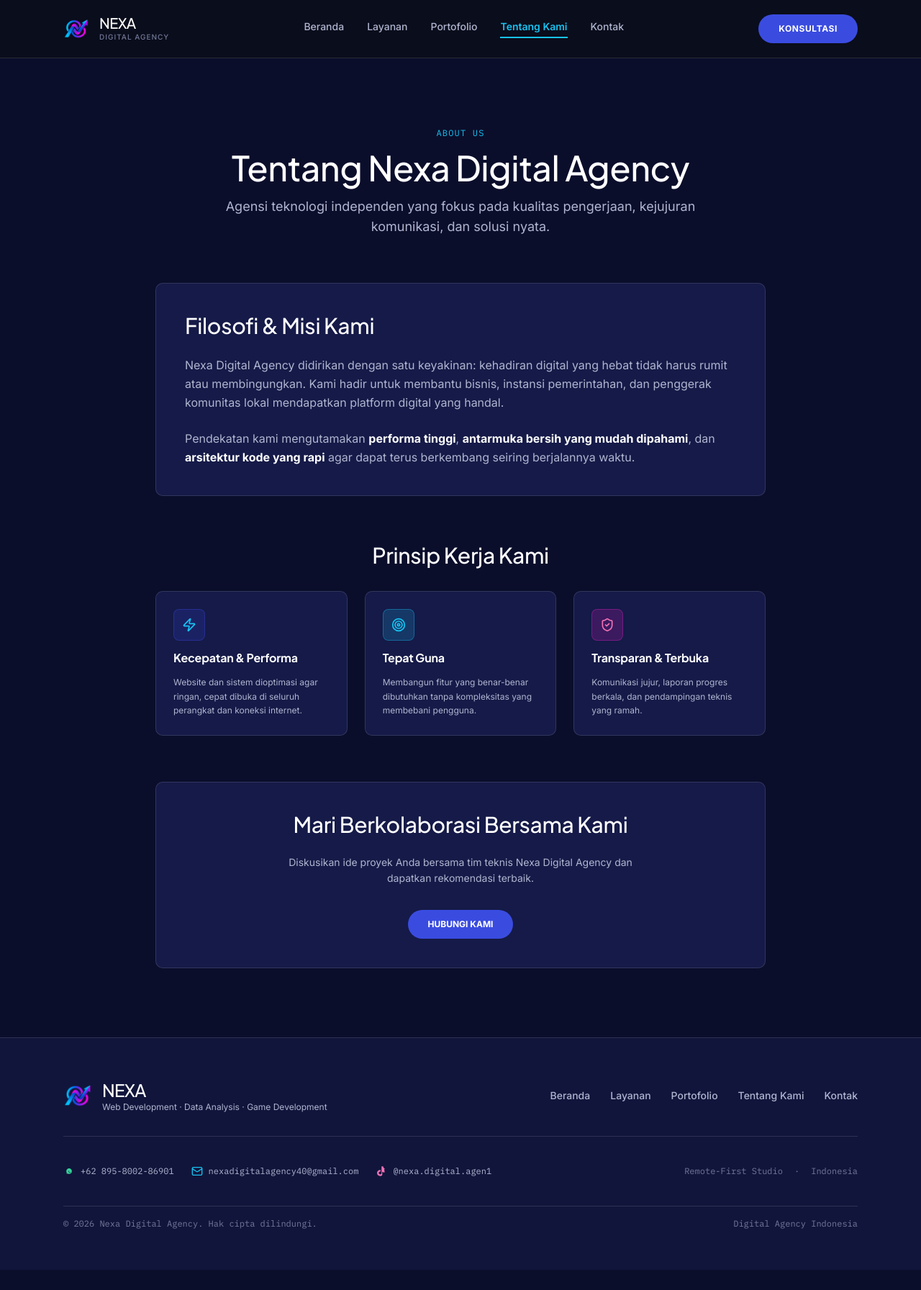
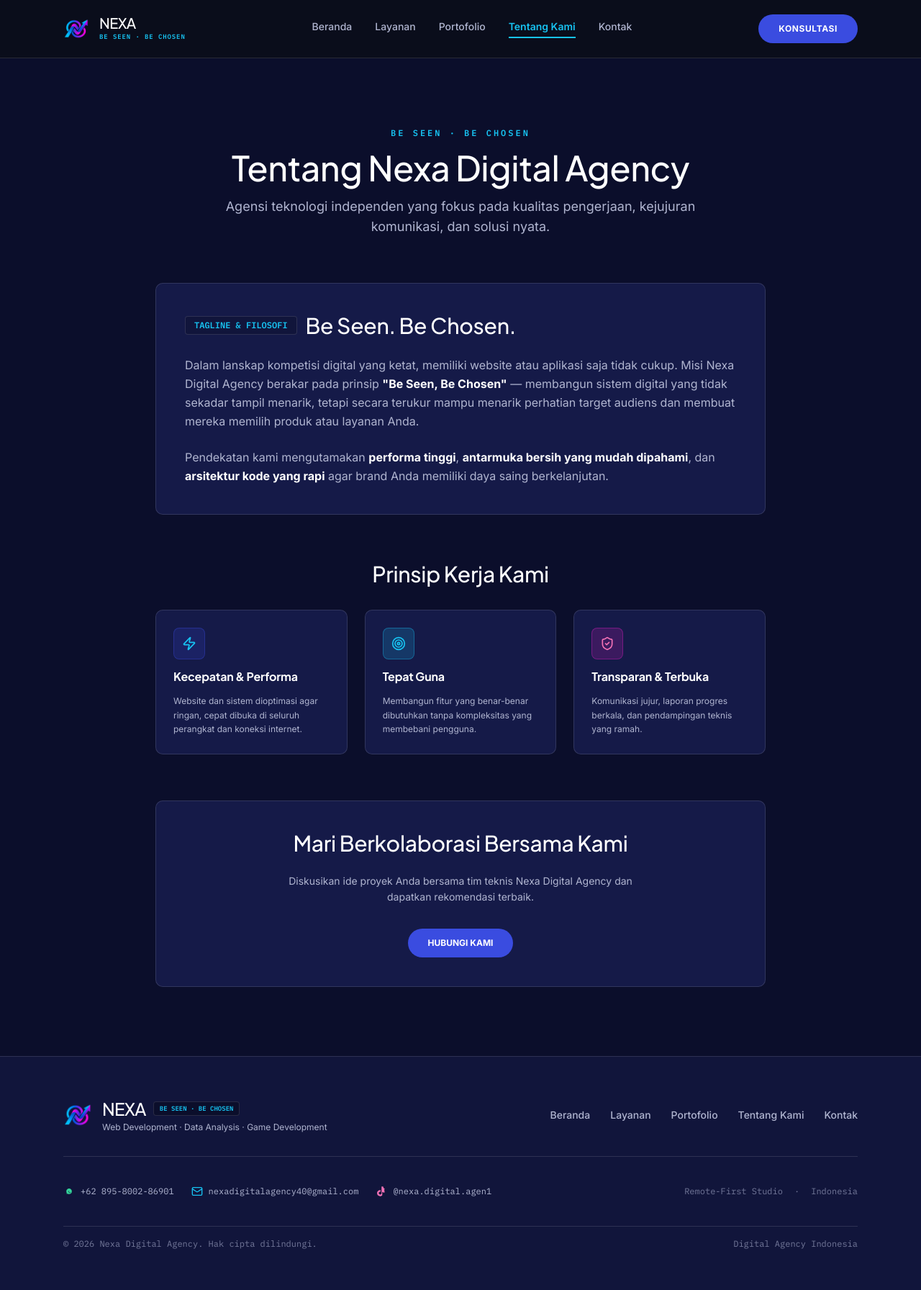
Before and after one commit to imanyunar/nexa-company, a Vue app: page /tentang in a window 1280 px wide. Shown: the whole page at 72% size. Before the commit the page ends 1764 px from the top, so only its background shows below. Built offline with nearby package versions, Linux system fonts and the light colour scheme; a web font is replaced by a local one.

Commit message:
feat(branding): integrate official tagline 'Be Seen · Be Chosen' across Navbar, Hero, About philosophy, CTA band, and Footer

```diff
--- a/src/components/Footer.vue
+++ b/src/components/Footer.vue
@@ -5,8 +5,11 @@
         <div class="flex items-center gap-3.5">
           <img src="/assets/logo.png" alt="Nexa Logo" class="w-10 h-10 object-contain" />
           <div>
-            <div class="font-display font-light text-2xl text-white tracking-tight">NEXA</div>
-            <div class="text-xs t-muted">Web Development · Data Analysis · Game Development</div>
+            <div class="flex items-center gap-2.5">
+              <span class="font-display font-light text-2xl text-white tracking-tight">NEXA</span>
+              <span class="text-[9px] font-mono px-2 py-0.5 rounded bg-base border b-subtle t-cyan font-semibold">BE SEEN · BE CHOSEN</span>
+            </div>
+            <div class="text-xs t-muted mt-0.5">Web Development · Data Analysis · Game Development</div>
           </div>
         </div>
         <div class="flex flex-wrap items-center gap-7 text-sm t-muted font-medium">
--- a/src/components/Navbar.vue
+++ b/src/components/Navbar.vue
@@ -6,7 +6,7 @@
         <img src="/assets/logo.png" alt="Nexa Logo" class="w-9 h-9 object-contain transition-transform group-hover:scale-105" />
         <div class="flex flex-col">
           <span class="font-display font-light text-xl tracking-tight text-white leading-none">NEXA</span>
-          <span class="text-[10px] tracking-widest t-faint uppercase font-medium mt-0.5">Digital Agency</span>
+          <span class="text-[9px] tracking-widest t-cyan uppercase font-mono font-semibold mt-0.5">Be Seen · Be Chosen</span>
         </div>
       </router-link>
 
--- a/src/views/AboutView.vue
+++ b/src/views/AboutView.vue
@@ -3,15 +3,18 @@
     <div class="max-w-4xl mx-auto px-6 space-y-16">
 
       <div class="text-center max-w-2xl mx-auto space-y-4">
-        <div class="text-xs font-mono t-cyan uppercase tracking-widest">ABOUT US</div>
+        <div class="text-xs font-mono t-cyan uppercase tracking-[0.25em] font-semibold">BE SEEN · BE CHOSEN</div>
         <h1 class="text-4xl sm:text-5xl font-display font-light text-white">Tentang Nexa Digital Agency</h1>
         <p class="t-muted text-base sm:text-lg leading-relaxed">Agensi teknologi independen yang fokus pada kualitas pengerjaan, kejujuran komunikasi, dan solusi nyata.</p>
       </div>
 
       <div class="card-unified about-block p-8 sm:p-10 space-y-6">
-        <h2 class="text-2xl sm:text-3xl font-display font-light text-white">Filosofi & Misi Kami</h2>
-        <p class="t-muted text-base leading-relaxed">Nexa Digital Agency didirikan dengan satu keyakinan: kehadiran digital yang hebat tidak harus rumit atau membingungkan. Kami hadir untuk membantu bisnis, instansi pemerintahan, dan penggerak komunitas lokal mendapatkan platform digital yang handal.</p>
-        <p class="t-muted text-base leading-relaxed">Pendekatan kami mengutamakan <strong class="text-white">performa tinggi</strong>, <strong class="text-white">antarmuka bersih yang mudah dipahami</strong>, dan <strong class="text-white">arsitektur kode yang rapi</strong> agar dapat terus berkembang seiring berjalannya waktu.</p>
+        <div class="flex items-center gap-3">
+          <span class="px-3 py-1 rounded bg-elevated border b-subtle text-xs font-mono t-cyan font-semibold">TAGLINE & FILOSOFI</span>
+          <h2 class="text-2xl sm:text-3xl font-display font-light text-white">Be Seen. Be Chosen.</h2>
+        </div>
+        <p class="t-muted text-base leading-relaxed">Dalam lanskap kompetisi digital yang ketat, memiliki website atau aplikasi saja tidak cukup. Misi Nexa Digital Agency berakar pada prinsip <strong class="text-white">"Be Seen, Be Chosen"</strong> — membangun sistem digital yang tidak sekadar tampil menarik, tetapi secara terukur mampu menarik perhatian target audiens dan membuat mereka memilih produk atau layanan Anda.</p>
+        <p class="t-muted text-base leading-relaxed">Pendekatan kami mengutamakan <strong class="text-white">performa tinggi</strong>, <strong class="text-white">antarmuka bersih yang mudah dipahami</strong>, dan <strong class="text-white">arsitektur kode yang rapi</strong> agar brand Anda memiliki daya saing berkelanjutan.</p>
       </div>
 
       <div class="space-y-8">
--- a/src/views/HomeView.vue
+++ b/src/views/HomeView.vue
@@ -41,7 +41,7 @@
               </div>
               <div class="space-y-1 border-t b-subtle pt-6">
                 <div class="font-display font-light text-xl text-white">Nexa Digital Agency</div>
-                <div class="text-xs t-faint font-mono">Web · Data · Game</div>
+                <div class="text-xs t-cyan font-mono tracking-wider font-semibold">Be Seen · Be Chosen</div>
               </div>
               <div class="grid grid-cols-2 gap-4 pt-2 text-left font-mono text-xs t-muted border-t b-subtle">
                 <div>
@@ -253,8 +253,9 @@
     <!-- CTA BAND -->
     <section class="bg-elevated py-20 sm:py-24 border-b b-subtle relative overflow-hidden">
       <div class="max-w-4xl mx-auto px-6 text-center space-y-6 relative z-10">
-        <h2 class="text-3xl sm:text-4xl font-display font-light text-white leading-tight">Siap Memulai Proyek Digital Anda?</h2>
-        <p class="t-muted text-base sm:text-lg max-w-xl mx-auto leading-relaxed">Konsultasikan kebutuhan website, pengolahan data, atau game Anda bersama tim kami. Dapatkan estimasi transparan dan pendekatan terbaik.</p>
+        <div class="text-xs font-mono t-cyan uppercase tracking-[0.25em] font-semibold">BE SEEN · BE CHOSEN</div>
+        <h2 class="text-3xl sm:text-4xl font-display font-light text-white leading-tight">Siap Menghadirkan Solusi Digital Terbaik?</h2>
+        <p class="t-muted text-base sm:text-lg max-w-xl mx-auto leading-relaxed">Konsultasikan kebutuhan website, pengolahan data, atau game Anda bersama tim kami. Dapatkan arsitektur terbaik agar brand Anda dilihat dan dipilih.</p>
         <div class="pt-4">
           <router-link to="/kontak" class="btn-pill-primary text-sm font-bold uppercase tracking-wider py-4 px-10">Konsultasi Sekarang</router-link>
         </div>
```
